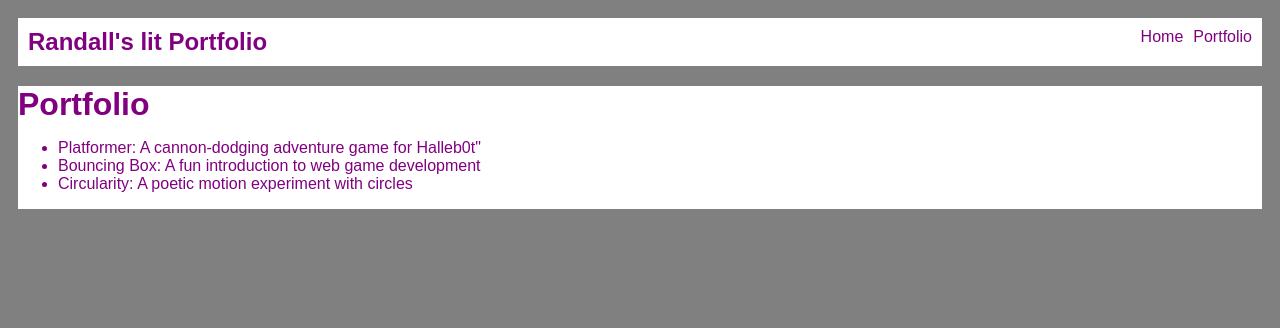
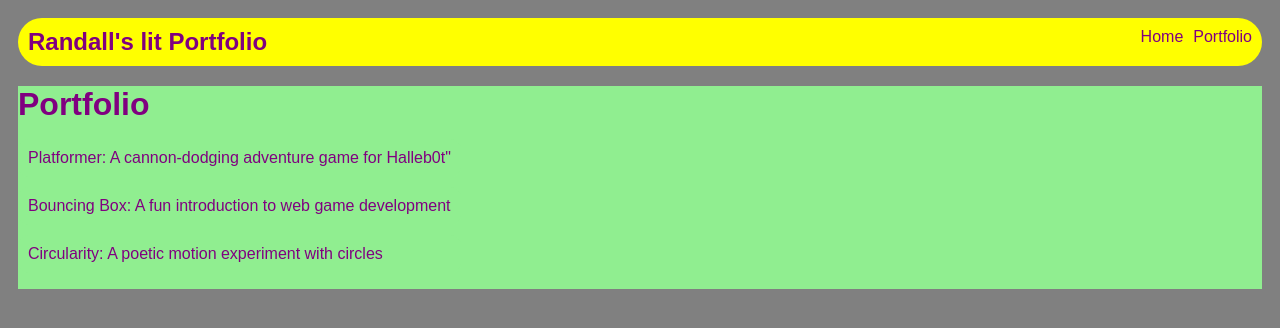
Before and after one commit to rJinksFHS/rJinksFHS.github.io, a plain HTML site: page portfolio.html in a window 1280 px wide. Drawn offline with Linux system fonts and the light colour scheme.

```diff
--- a/portfolio.html
+++ b/portfolio.html
@@ -23,7 +23,7 @@
             <main>
                 <div class=""content">
                     <h1>Portfolio</h1>
-                    <ul id=""portfolio">
+                    <ul id="portfolio">
                         <li>
                             <a href="fsd-projects/platformer/">Platformer: A cannon-dodging adventure game for Halleb0t</a>"
                         </li>
--- a/style.css
+++ b/style.css
@@ -12,11 +12,12 @@
 
 /* navigation menu */
 nav {
-  background: white;
+  background: yellow;
   padding: 10px;
   display: flex;
   justify-content: space-between;
   margin-bottom: 20xp;
+  border-radius: 30px;
 }
 
 h1 {
@@ -46,7 +47,7 @@
 
 /* main container area beneath menu */
 main {
-  background: white;
+  background: lightgreen;
   display: flex;
   margin-top: 20px;
 }
@@ -58,6 +59,7 @@
 
 .sidebar-img {
   width: 200px;
+  border-radius: 30px;
 }
 
 .content {
@@ -87,17 +89,17 @@
 }
 
 #portfolio li {
-  background: purple;
+  background: lightgreen;
   padding: 10px;
   border-radius: 10px;
   margin-bottom: 10px;
 }
 
 #portfolio li:hover {
-  background: #eee;
+  background: yellow;
 }
 
 #portfolio a {
   text-decoration: none;
-  color: black;
+  color: purple;
 }
```
